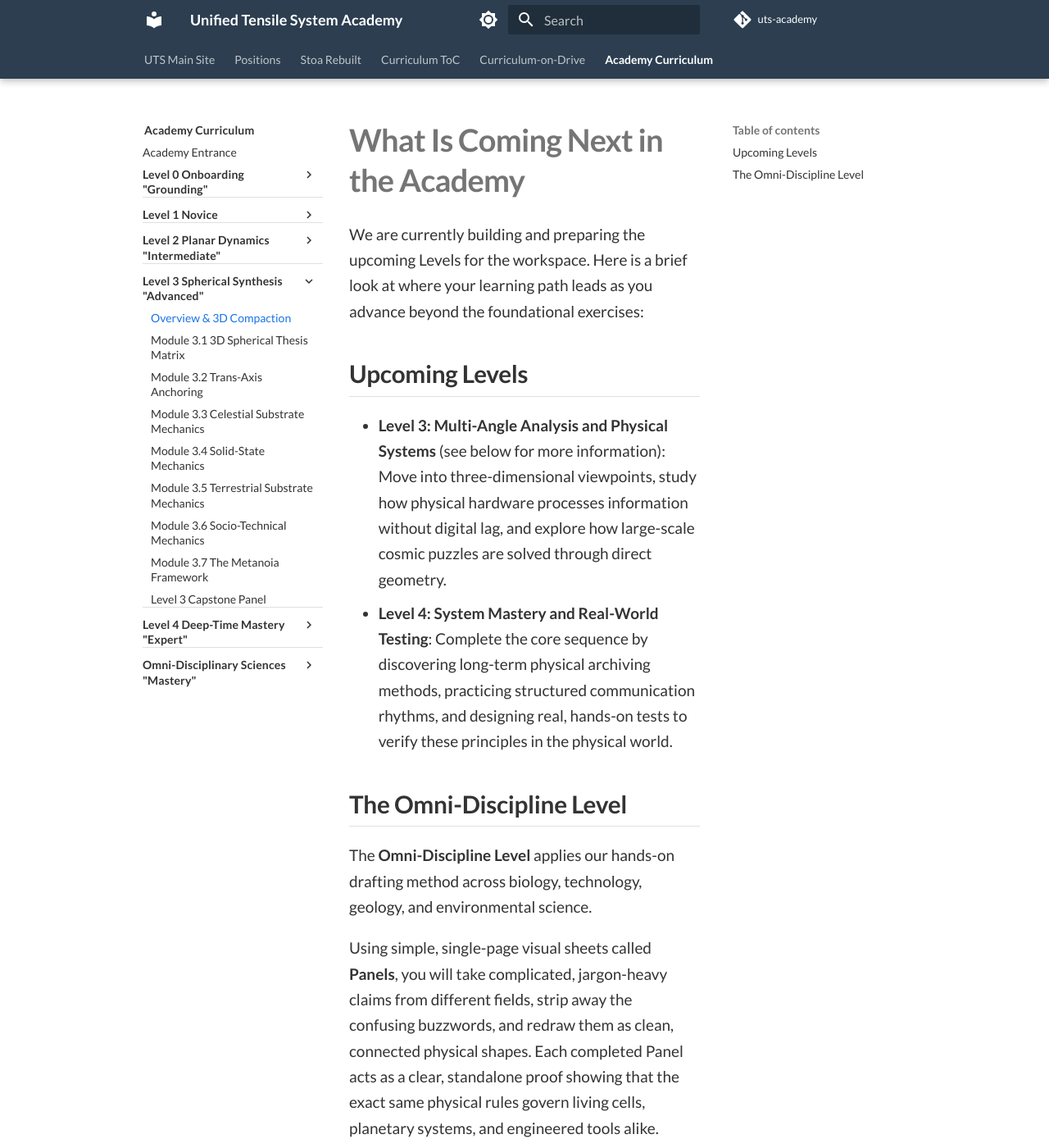
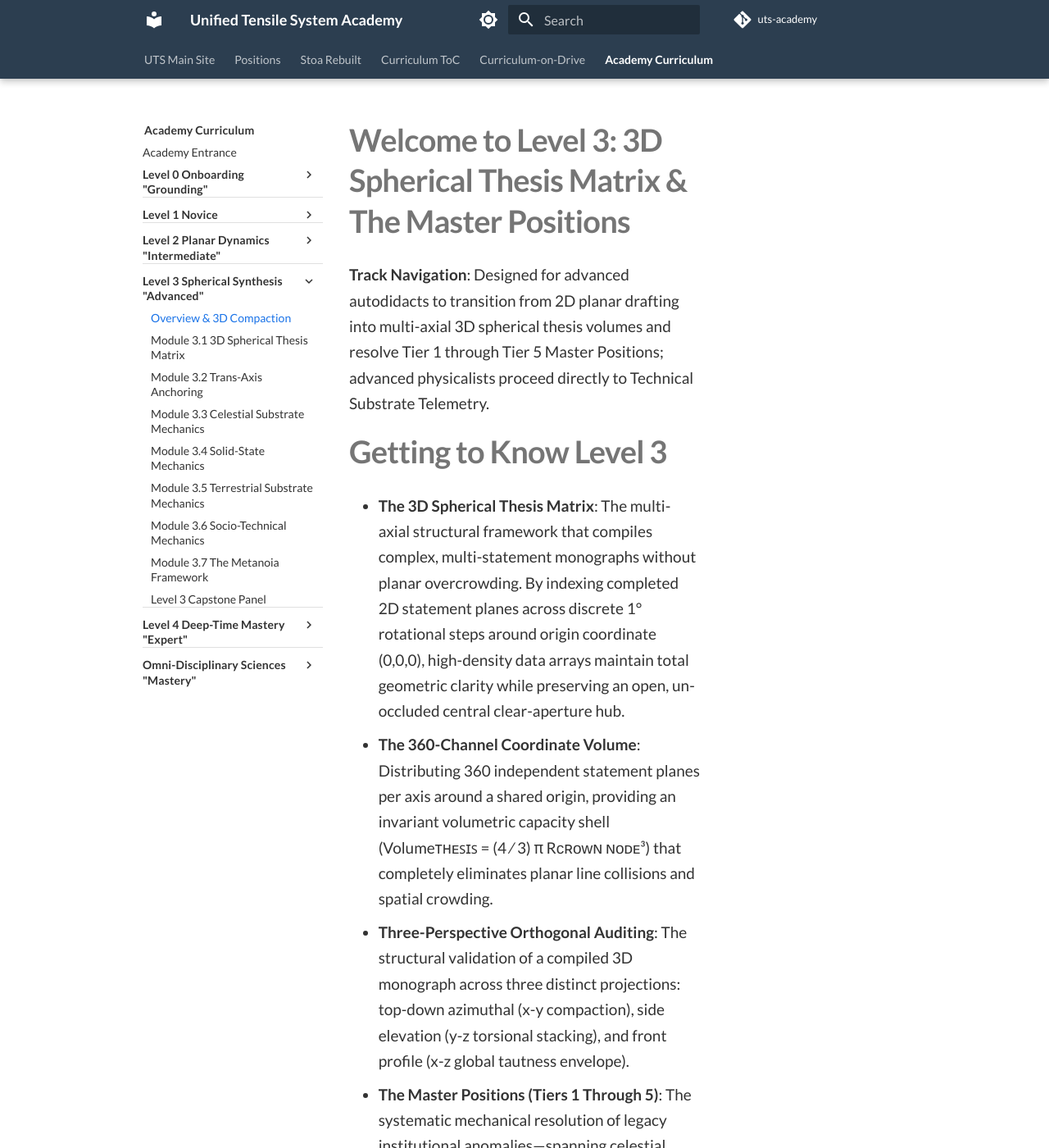
Before and after one commit to etsubmariner13/uts-academy, an MkDocs documentation site: the page built from docs/level-3/index.md, in a window 1280 px wide and 1400 px high. Shown: the whole window at 82% size. Built offline with MkDocs 1.6.1 and Material for MkDocs 9.7.7, drawn with Linux system fonts in a browser that asks for light colours; comment, search, counter and statistics services are not loaded.

Commit message:
Update level-3/index.md

```diff
--- a/docs/level-3/index.md
+++ b/docs/level-3/index.md
@@ -1,19 +1,3 @@
-# What Is Coming Next in the Academy
-
-We are currently building and preparing the upcoming Levels for the workspace. Here is a brief look at where your learning path leads as you advance beyond the foundational exercises:
-
-## Upcoming Levels
-
-*   **Level 3: Multi-Angle Analysis and Physical Systems** (see below for more information): Move into three-dimensional viewpoints, study how physical hardware processes information without digital lag, and explore how large-scale cosmic puzzles are solved through direct geometry.
-*   **Level 4: System Mastery and Real-World Testing**: Complete the core sequence by discovering long-term physical archiving methods, practicing structured communication rhythms, and designing real, hands-on tests to verify these principles in the physical world.
-
-## The Omni-Discipline Level
-
-The **Omni-Discipline Level** applies our hands-on drafting method across biology, technology, geology, and environmental science.
-
-Using simple, single-page visual sheets called **Panels**, you will take complicated, jargon-heavy claims from different fields, strip away the confusing buzzwords, and redraw them as clean, connected physical shapes. Each completed Panel acts as a clear, standalone proof showing that the exact same physical rules govern living cells, planetary systems, and engineered tools alike.
-
-
 # Welcome to Level 3: 3D Spherical Thesis Matrix & The Master Positions
 
 **Track Navigation**: Designed for advanced autodidacts to transition from 2D planar drafting into multi-axial 3D spherical thesis volumes and resolve Tier 1 through Tier 5 Master Positions; advanced physicalists proceed directly to Technical Substrate Telemetry.
```
